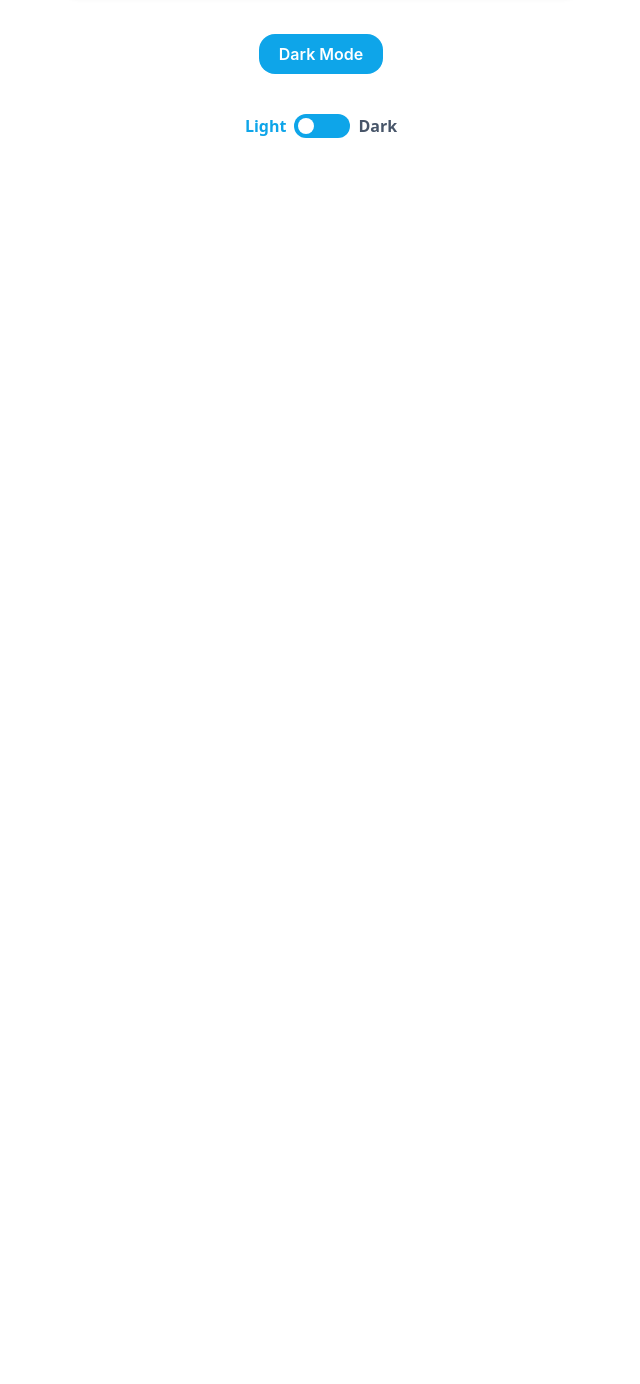
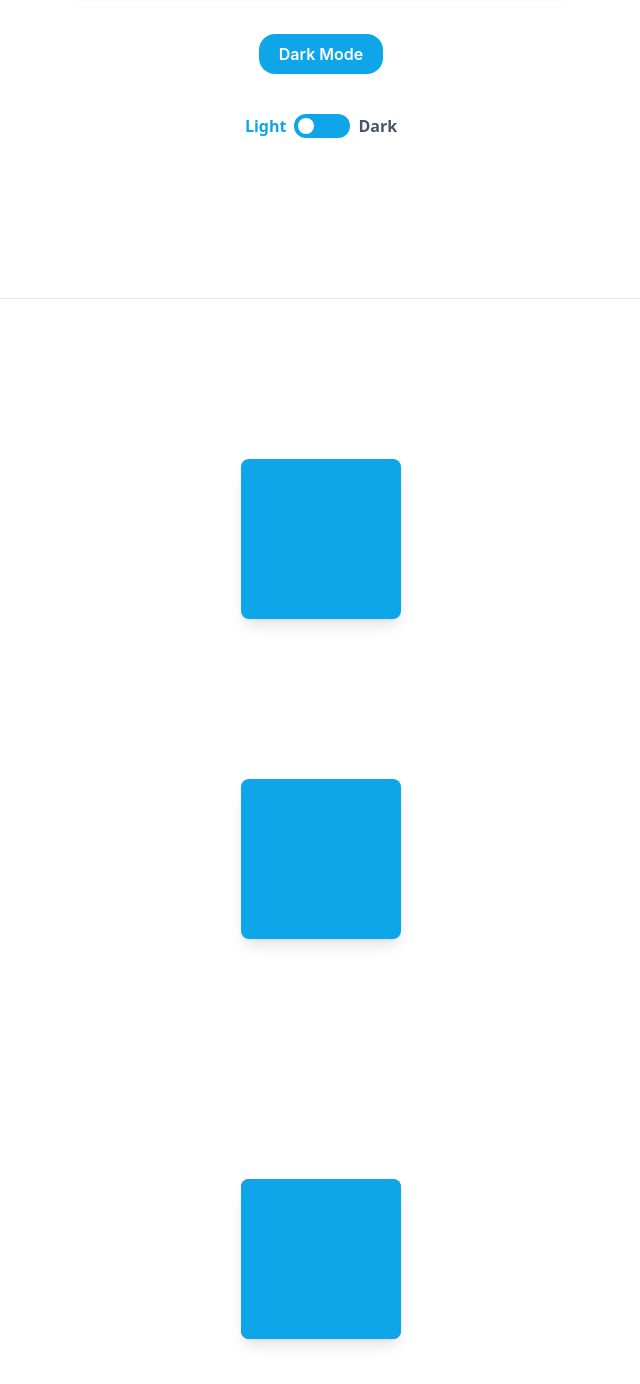
Before and after one commit to aziemp66/Learn-Tailwind-CSS, a React (Vite) app: page / in a window 1280 px wide. Shown: the part 4831-6215 px from the top of the page, without its empty margins (319-959 px from the left). Before the commit the page ends 5353 px from the top, so only its background shows below. Built offline with nearby package versions, Linux system fonts and the light colour scheme.

Commit message:
Learning Transformation and Transition

```diff
--- a/src/App.jsx
+++ b/src/App.jsx
@@ -248,6 +248,18 @@ function App() {
 					</span>
 				</div>
 
+				<hr className="my-40" />
+
+				<div className="flex flex-col gap-40">
+					<div className="w-40 h-40 bg-sky-500 mx-auto rounded-lg shadow-lg hover:scale-150 hover:rotate-45 transition duration-500 hover:translate-x-16 hover:bg-pink-500"></div>
+
+					<div className="w-40 h-40 bg-sky-500 mx-auto rounded-lg shadow-lg hover:scale-150 hover:rotate-45 transition duration-500 hover:bg-pink-500 origin-top-left"></div>
+
+					<div className="w-40 h-40 bg-pink-500 mx-auto mt-20 group rounded-lg">
+						<div className="w-full h-full bg-sky-500 rounded-lg shadow-lg group-hover:rotate-180 origin-top-left transition duration-500 ease-in-out delay-150"></div>
+					</div>
+				</div>
+
 				<div className="pb-96 dark:bg-slate-800"></div>
 			</div>
 		</root>
```
